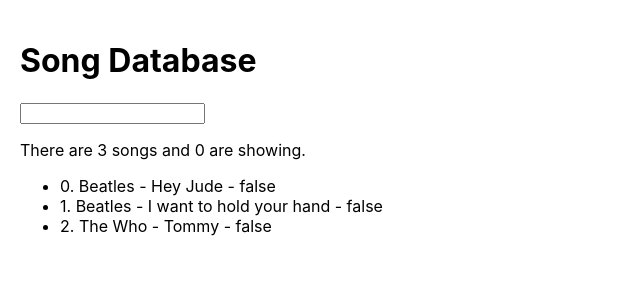
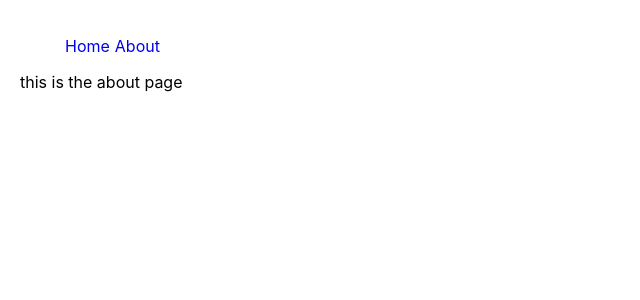
Before and after one commit to FbW-D01/songdatabase, a React (Create React App) app: page /about in a window 1280 px wide. Shown: the top 300 px of the page, without its empty margins (0-640 px from the left). Built offline with nearby package versions, Linux system fonts and the light colour scheme.

Commit message:
add react router

```diff
--- a/package.json
+++ b/package.json
@@ -8,6 +8,7 @@
     "@testing-library/user-event": "^12.1.10",
     "react": "^17.0.2",
     "react-dom": "^17.0.2",
+    "react-router-dom": "^5.2.0",
     "react-scripts": "4.0.3",
     "web-vitals": "^1.0.1"
   },
--- a/src/App.css
+++ b/src/App.css
@@ -1,3 +1,16 @@
 body {
 	padding: 20px;
 }
+
+nav ul {
+	display: flex;
+}
+
+nav ul li a {
+	text-decoration: none;
+}
+
+nav ul li {
+	list-style: none;
+	margin-left: 5px;
+}
--- a/src/App.jsx
+++ b/src/App.jsx
@@ -1,6 +1,8 @@
 import React, { useState } from 'react';
 import './App.css';
 import initialSongs from './data/songs.json';
+import { Switch, Route, Link } from "react-router-dom";
+import About from './components/About';
 
 function App() {
 
@@ -18,6 +20,21 @@
 
 	return (
 		<div className="App">
+			<nav>
+				<ul>
+					<li>
+						<Link to="/">Home</Link>
+					</li>
+					<li>
+						<Link to="/about">About</Link>
+					</li>
+				</ul>
+			</nav>
+			<Switch>
+				<Route path="/about">
+					<About/>
+				</Route>
+				<Route path="/">
 			<h1>Song Database</h1>
 					<div>
 						<input type="text" onChange={((e) => searchSongs(e.target.value))} />
@@ -41,6 +58,9 @@
 							)
 						})}
 					</ul>
+
+				</Route>
+			</Switch>
 		</div>
 	);
 }
--- /dev/null
+++ b/src/components/About.jsx
@@ -0,0 +1,12 @@
+import React from 'react';
+
+
+function About() {
+	return (
+		<>
+			this is the about page
+		</>
+	)
+}
+
+export default About;
--- a/src/index.js
+++ b/src/index.js
@@ -4,11 +4,15 @@
 import App from './App';
 import reportWebVitals from './reportWebVitals';
 
+import { BrowserRouter as Router } from "react-router-dom";
+
 ReactDOM.render(
-  <React.StrictMode>
-    <App />
-  </React.StrictMode>,
-  document.getElementById('root')
+	<React.StrictMode>
+		<Router>
+			<App />
+		</Router>
+	</React.StrictMode>,
+	document.getElementById('root')
 );
 
 // If you want to start measuring performance in your app, pass a function
```
Also changed, not shown: 1 other file (tests, documents, lock files or other folders). Lines whose indentation alone changed are shown as unchanged.
